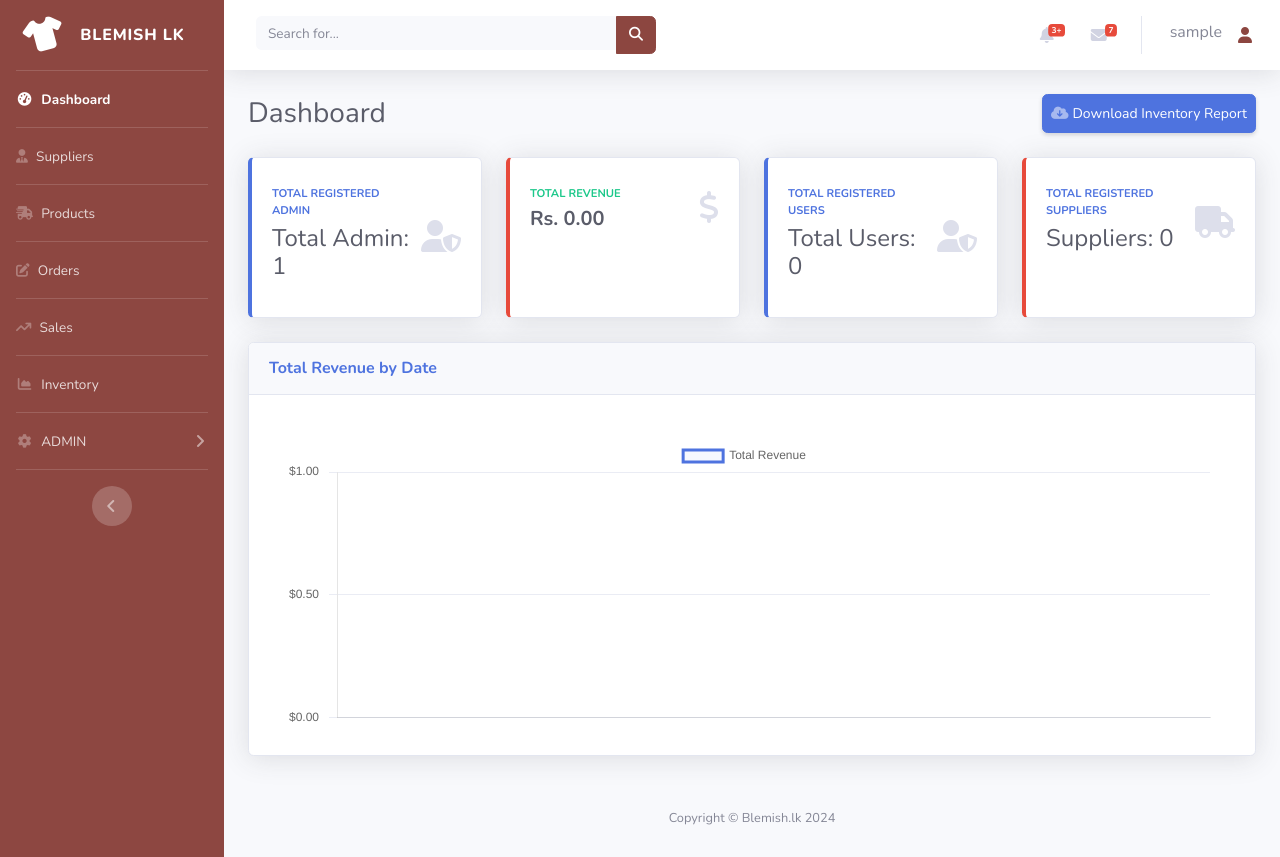
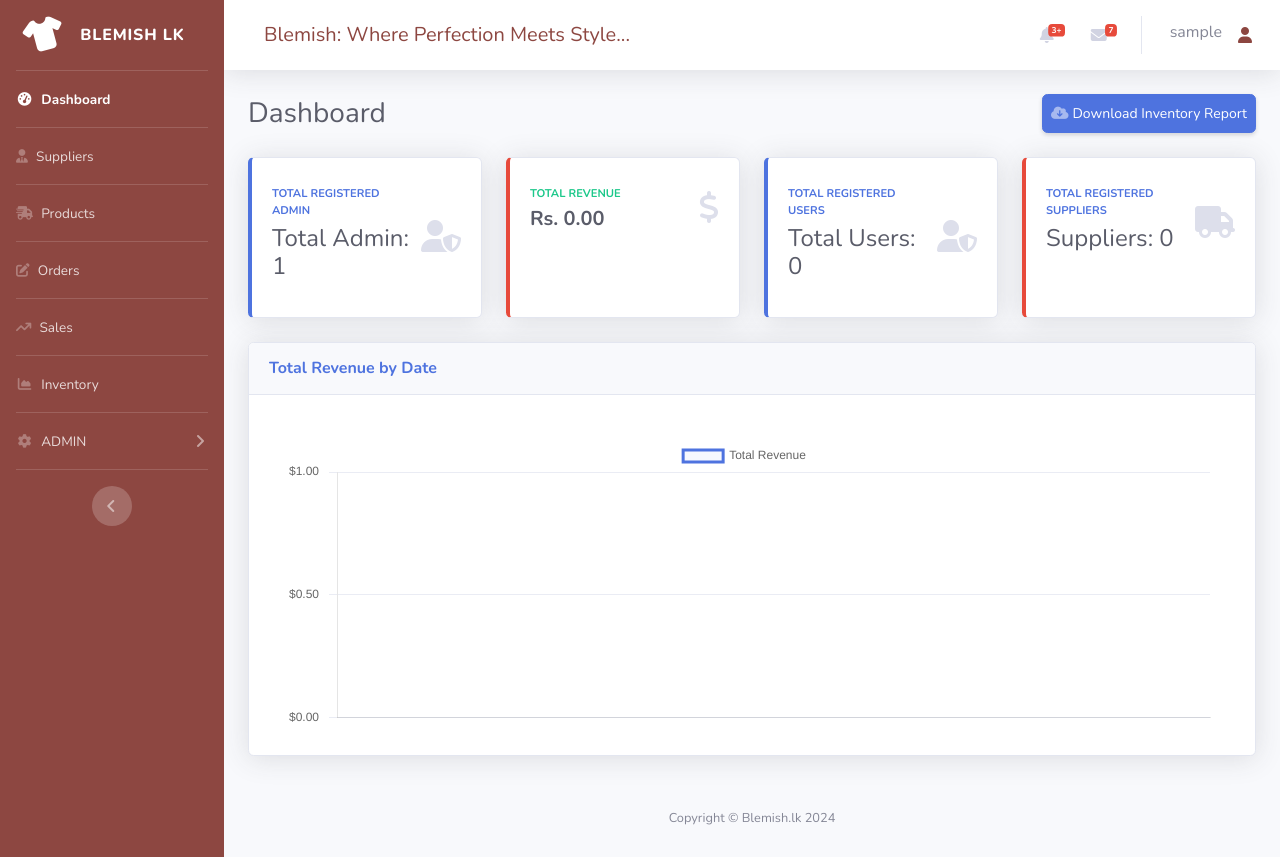
Before and after one commit to psw101/blemish-lk-system, a PHP site: page /index.php in a window 1280 px wide. Run offline with PHP 8.4, Linux system fonts and the light colour scheme; the visitor is signed in with stand-in values (Sample User, id 1); data that the repository does not hold is empty.

Commit message:
refactor: Remove unused search form in navbar.php
Co-authored-by: Tharushi<rathnay-im21111@stu.kln.ac.lk>

```diff
--- a/includes/navbar.php
+++ b/includes/navbar.php
@@ -120,7 +120,7 @@
          </button>
 
          <!-- Topbar Search -->
-         <form class="d-none d-sm-inline-block form-inline mr-auto ml-md-3 my-2 my-md-0 mw-100 navbar-search">
+         <!-- <form class="d-none d-sm-inline-block form-inline mr-auto ml-md-3 my-2 my-md-0 mw-100 navbar-search">
            <div class="input-group">
              <input type="text" class="form-control bg-light border-0 small" placeholder="Search for..." aria-label="Search" aria-describedby="basic-addon2">
              <div class="input-group-append">
@@ -129,11 +129,8 @@
                </button>
              </div>
            </div>
-         </form>
-
-
-         <!-- Topbar Navbar -->
-         <ul class="navbar-nav ml-auto">
+         </form> -->
+        <h5 class="ml-3 mt-2 p-2" style="color: #8d4741;">Blemish: Where Perfection Meets Style...</h5>       <!-- Topbar Navbar -->       <ul class="navbar-nav ml-auto">
 
            <!-- Nav Item - Search Dropdown (Visible Only XS) -->
            <li class="nav-item dropdown no-arrow d-sm-none">
```
